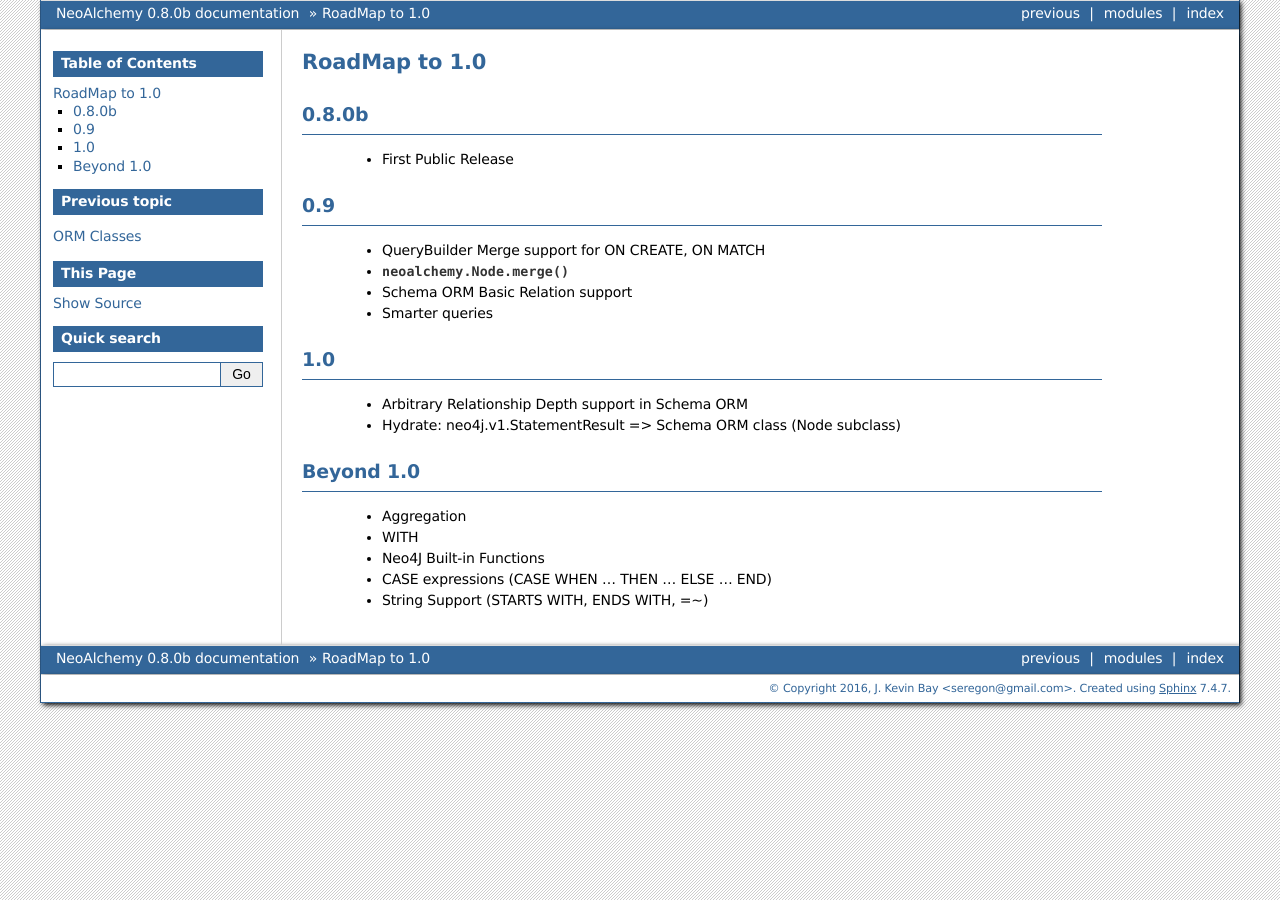
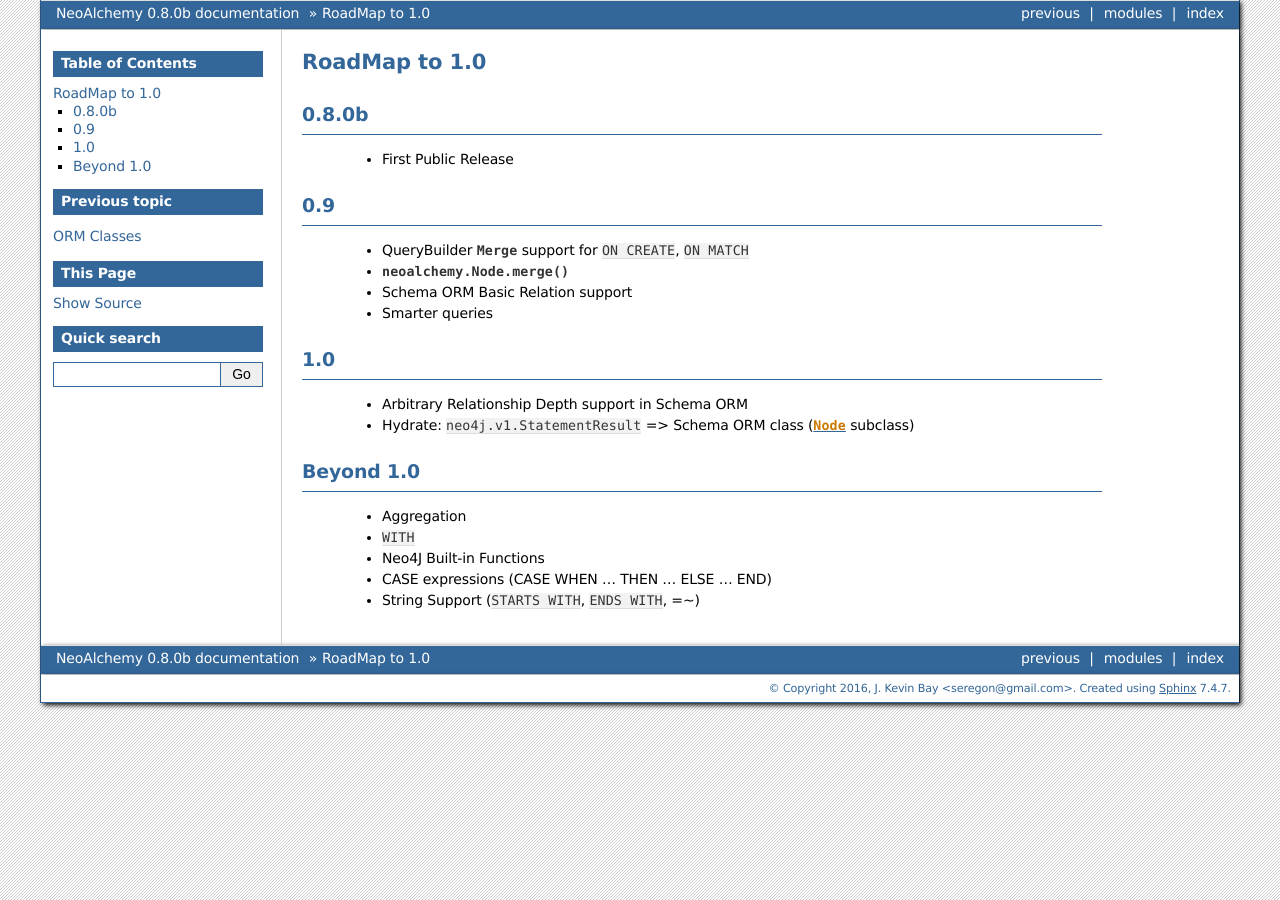
Before and after one commit to TwoBitAlchemist/NeoAlchemy, a Sphinx documentation site: the page built from source/roadmap.rst, in a window 1280 px wide. Built offline with Sphinx 7.4.7, drawn with Linux system fonts in a browser that asks for light colours.

Commit message:
Better formatting for RoadMap

```diff
--- a/source/roadmap.rst
+++ b/source/roadmap.rst
@@ -26,7 +27,8 @@ RoadMap to 1.0
 ===
 
   - Arbitrary Relationship Depth support in Schema ORM
-  - Hydrate: neo4j.v1.StatementResult => Schema ORM class (Node subclass)
+  - Hydrate: ``neo4j.v1.StatementResult`` => Schema ORM class
+    (:py:class:`Node` subclass)
 
 
 ==========
@@ -34,7 +36,7 @@ Beyond 1.0
 ==========
 
   - Aggregation
-  - WITH
+  - ``WITH``
   - Neo4J Built-in Functions
   - CASE expressions (CASE WHEN ... THEN ... ELSE ... END)
-  - String Support (STARTS WITH, ENDS WITH, =~)
+  - String Support (``STARTS WITH``, ``ENDS WITH``, =~)
```
Also changed, not shown: other parts of source/roadmap.rst (+2 -1 lines).
